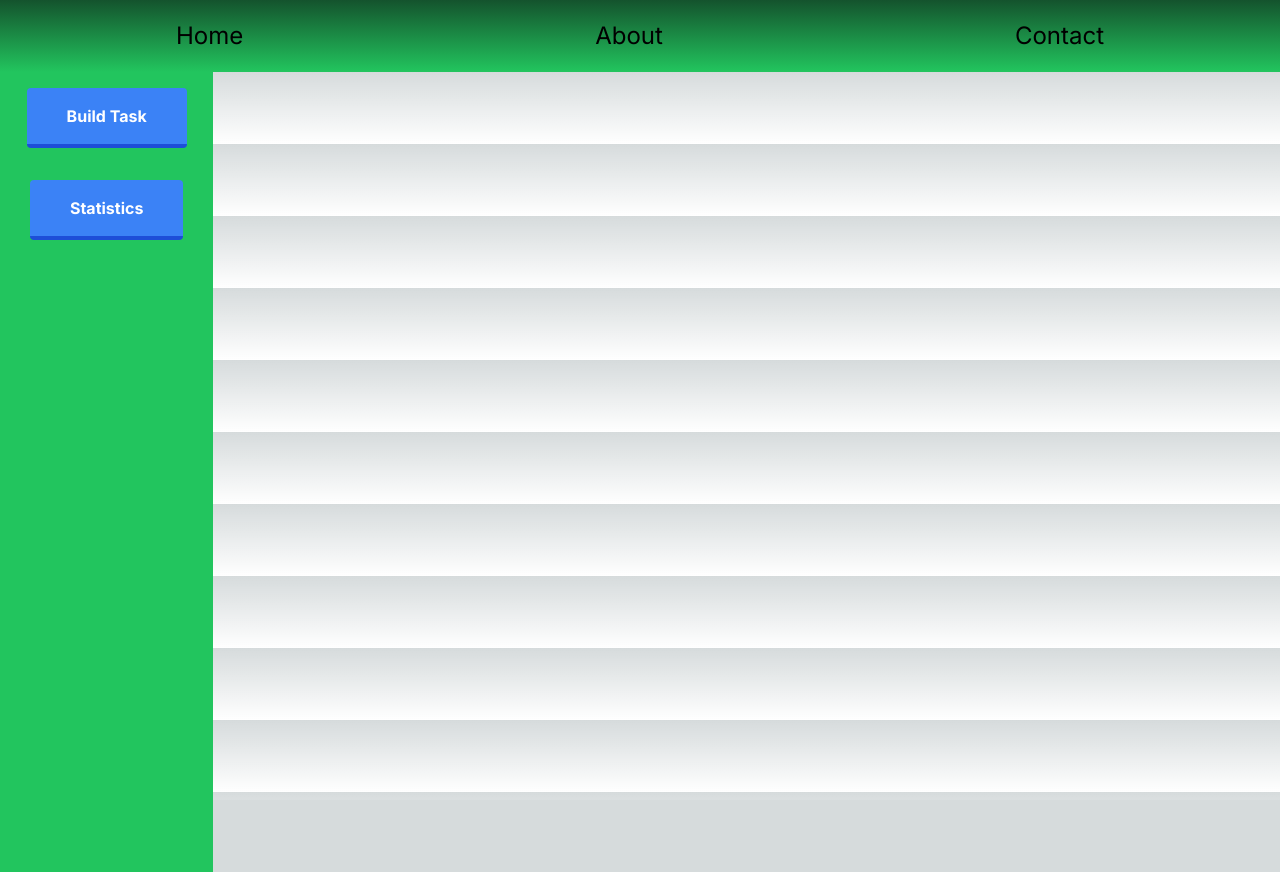
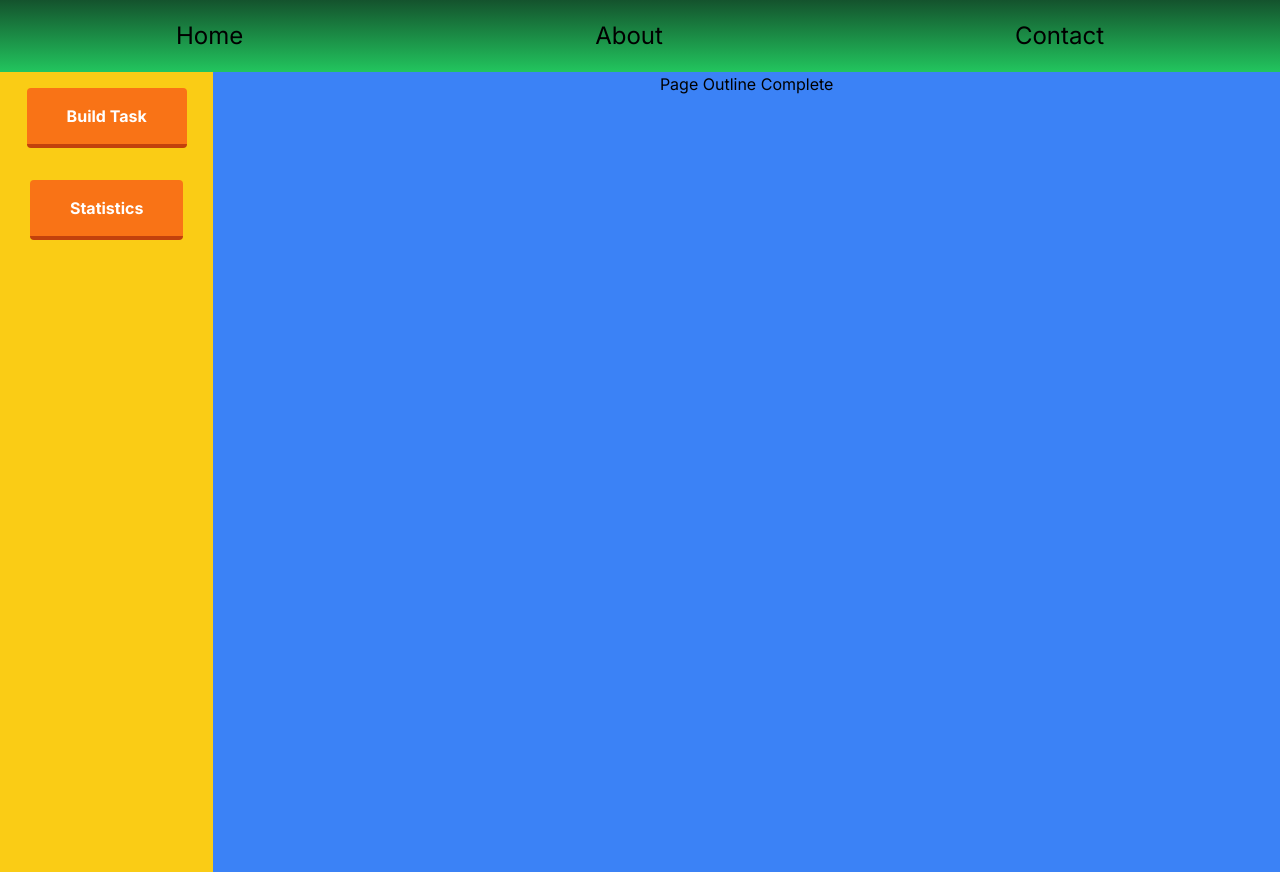
Before and after one commit to levyjonathan31/focus-fracture, a Next.js app: page / in a window 1280 px wide. Before the commit the page ends 800 px from the top, so only its background shows below. Built offline with nearby package versions, Linux system fonts and the light colour scheme.

Commit message:
Completed basic page outline

```diff
--- a/app/page.tsx
+++ b/app/page.tsx
@@ -1,8 +1,10 @@
 import Sidebar from "./sidebar";
+import Task from "./task";
 export default function Home() {
   return (
-    <>
+    <div className="flex">
       <Sidebar />
-    </>
+      <Task />
+    </div>
   );
 }
--- a/app/sidebar.tsx
+++ b/app/sidebar.tsx
@@ -2,11 +2,10 @@ import React, { FC } from "react";
 
 interface ButtonProps {
   text: string;
-  path: string;
 }
-const Button: FC<ButtonProps> = ({ text, path }) => {
+const Button: FC<ButtonProps> = ({ text }) => {
   return (
-    <button className="m-4 rounded border-b-4 border-blue-700 bg-blue-500 px-10 py-4 font-bold text-white hover:border-blue-500 hover:bg-blue-400">
+    <button className="m-4 rounded border-b-4 border-orange-700 bg-orange-500 px-10 py-4 font-bold text-white hover:border-orange-400 hover:bg-orange-400">
       {text}
     </button>
   );
@@ -14,9 +13,9 @@ const Button: FC<ButtonProps> = ({ text, path }) => {
 
 const Sidebar: FC = () => {
   return (
-    <div className="fixed flex min-h-screen w-1/6 flex-col items-center bg-green-500">
-      <Button text="Build Task" path="/" />
-      <Button text="Statistics" path="/" />
+    <div className="flex min-h-screen w-1/6 flex-col items-center bg-yellow-400">
+      <Button text="Build Task" />
+      <Button text="Statistics" />
     </div>
   );
 };
--- /dev/null
+++ b/app/task.tsx
@@ -0,0 +1,11 @@
+import React, { FC } from "react";
+
+const Task: FC = () => {
+  return (
+    <div className="w-5/6 bg-blue-500">
+      <h1 className="text-center"> Page Outline Complete </h1>
+    </div>
+  );
+};
+
+export default Task;
```
